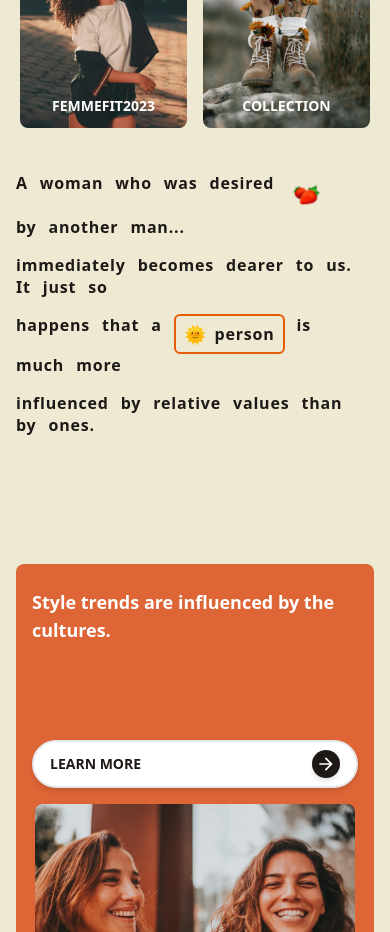
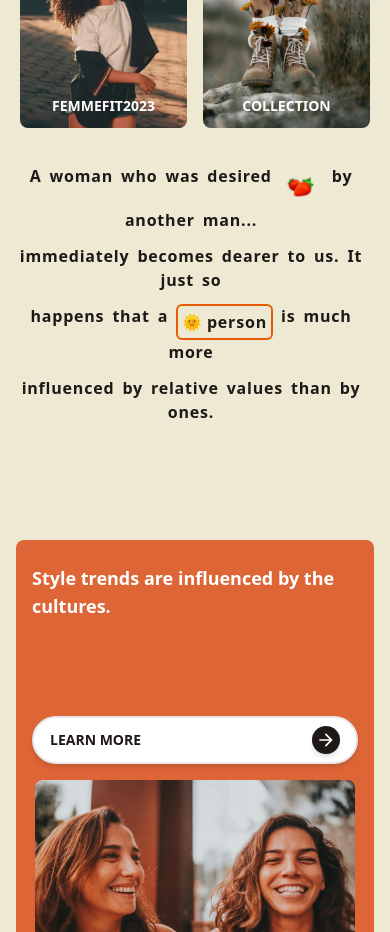
Before and after one commit to SadiniWanniarachchi/FEMMEFIT_CLOTHING, a React (Vite) app: page / in a window 390 px wide. Shown: the part 840-1772 px from the top of the page. Built offline with nearby package versions, Linux system fonts and the light colour scheme; a web font is replaced by a local one.

Commit message:
update quote

```diff
--- a/src/components/Navbar.jsx
+++ b/src/components/Navbar.jsx
@@ -168,23 +168,26 @@ const Navbar = () => {
       </div>
 
       {/* Quote Section */}
-      <div className="bg-[#EEE9D3] flex items-start justify-center pt-10 pb-12 px-4">
+<div className="bg-[#EEE9D3] flex items-start justify-center pt-8 pb-10 px-2 sm:px-4">
   <motion.h1
-    className="text-[#1e1916] font-bold leading-snug tracking-wider text-left text-[clamp(1.5rem, 5vw, 3rem)]"
+    className="text-[#1e1916] font-bold leading-snug tracking-wider text-left text-[clamp(1.2rem, 4vw, 3rem)]"
   >
     {quote.map((line, lineIndex) => (
-      <div key={lineIndex} className="mb-4 flex flex-wrap">
+      <div
+        key={lineIndex}
+        className="mb-3 sm:mb-4 flex flex-wrap justify-center sm:justify-start"
+      >
         {line.map((word, wordIndex) => (
           <motion.span
             key={wordIndex}
             variants={wordVariants}
             initial="hidden"
             whileInView="visible"
-            className="inline-block mr-3 sm:mr-5 text-sd lg:text-3xl"
+            className="inline-block mr-2 sm:mr-5 text-base sm:text-lg lg:text-3xl"
           >
             {word === "person" ? (
-              <span className="inline-flex items-center border-2 border-[#E85D04] px-2 pt-1 pb-1 rounded-md">
-                <span className="text-[#E85D04] text-lg sm:text-2xl mr-2">🌞</span>
+              <span className="inline-flex items-center border-2 border-[#E85D04] px-1 sm:px-2 pt-1 pb-1 rounded-md">
+                <span className="text-[#E85D04] text-base sm:text-lg lg:text-2xl mr-1 sm:mr-2">🌞</span>
                 <span>{word}</span>
               </span>
             ) : (
```
